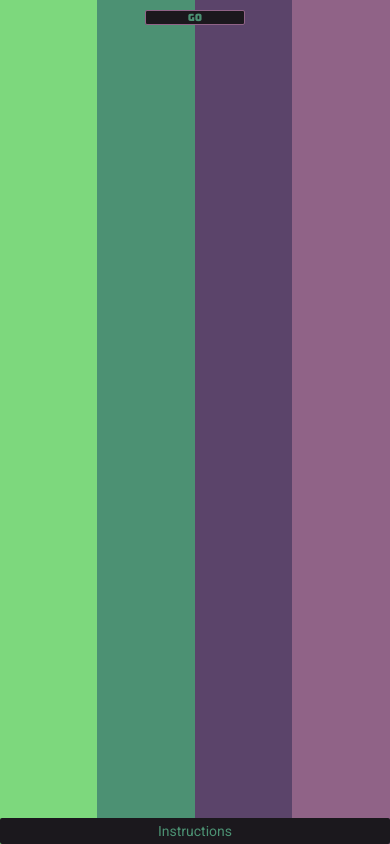
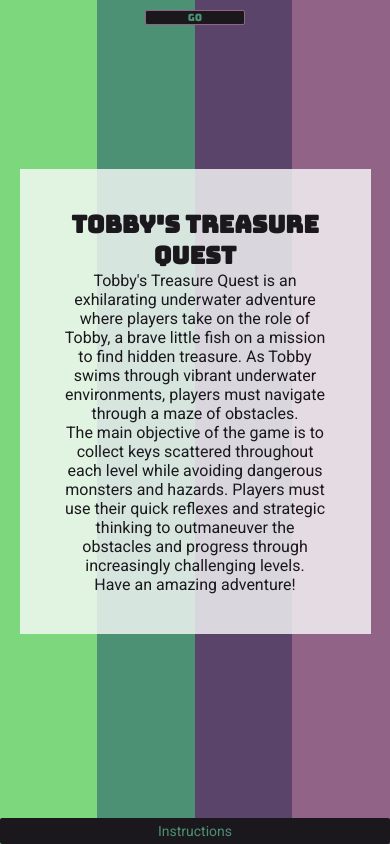
Before and after one commit to Lu-Smith/obstacle-jumping-game-vue, a Vue app: page / in a window 390 px wide. Both pictures are taken after a click on the button "Start Game". Built offline with nearby package versions, Linux system fonts and the light colour scheme; a web font is replaced by a local one.

Commit message:
Updated Game.vue

```diff
--- a/src/components/Game.vue
+++ b/src/components/Game.vue
@@ -6,6 +6,14 @@
         <button
         v-if="gameRunning"
         @click="pauseGame">Pause</button>
+
+        <div v-if="!gameRunning && deltaTime === 0" class="gameDescription">
+            <h2>Tobby's Treasure Quest</h2>
+            <p>Tobby's Treasure Quest is an exhilarating underwater adventure where players take on the role of Tobby, a brave little fish on a mission to find hidden treasure. As Tobby swims through vibrant underwater environments, players must navigate through a maze of obstacles.</p>
+            <p>The main objective of the game is to collect keys scattered throughout each level while avoiding dangerous monsters and hazards. Players must use their quick reflexes and strategic thinking to outmaneuver the obstacles and progress through increasingly challenging levels.</p>
+            <p>Have an amazing adventure!</p>
+        </div>
+
         <Instructions :gameRunning="gameRunning" :showInfo="showInfo" @showInstructions="showInstructions" v-if="!gameRunning"/>
         <canvas ref="gameCanvas"></canvas>
         <div class="assets">
@@ -107,6 +115,20 @@
     width: 100vw;
     overflow: hidden;
 
+    .gameDescription {
+        position: relative;
+        margin: 10vh auto;
+        margin-top: 20vh;
+        text-align: center;
+        max-width: 60vw;
+        background-color: rgba(250, 250, 250, 0.8);
+        padding: 40px;
+
+        p {
+            font-family: "Roboto", sans-serif;
+        }
+    }
+
     #canvas1 {
         background: $primary-background;
         position: absolute;
@@ -116,4 +138,20 @@
         max-height: 100%;
     }
 };
+
+@media screen and (max-width: 786px) {
+    .gameContainer {
+        .gameDescription {
+            max-width: 80vw;
+        }
+    };
+}
+
+@media screen and (max-width: 480px) {
+    .gameContainer {
+        .gameDescription {
+            max-width: 90vw;
+        }
+    };
+}
 </style>
```
